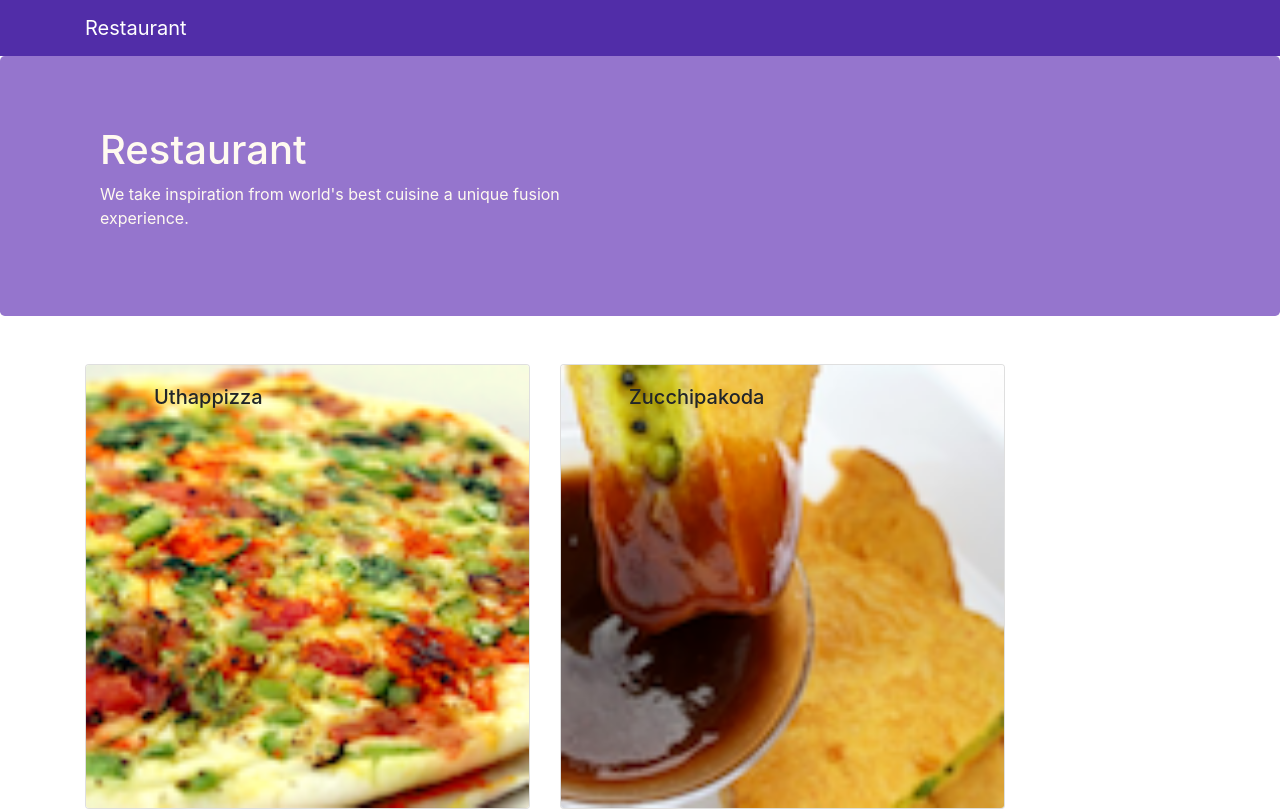
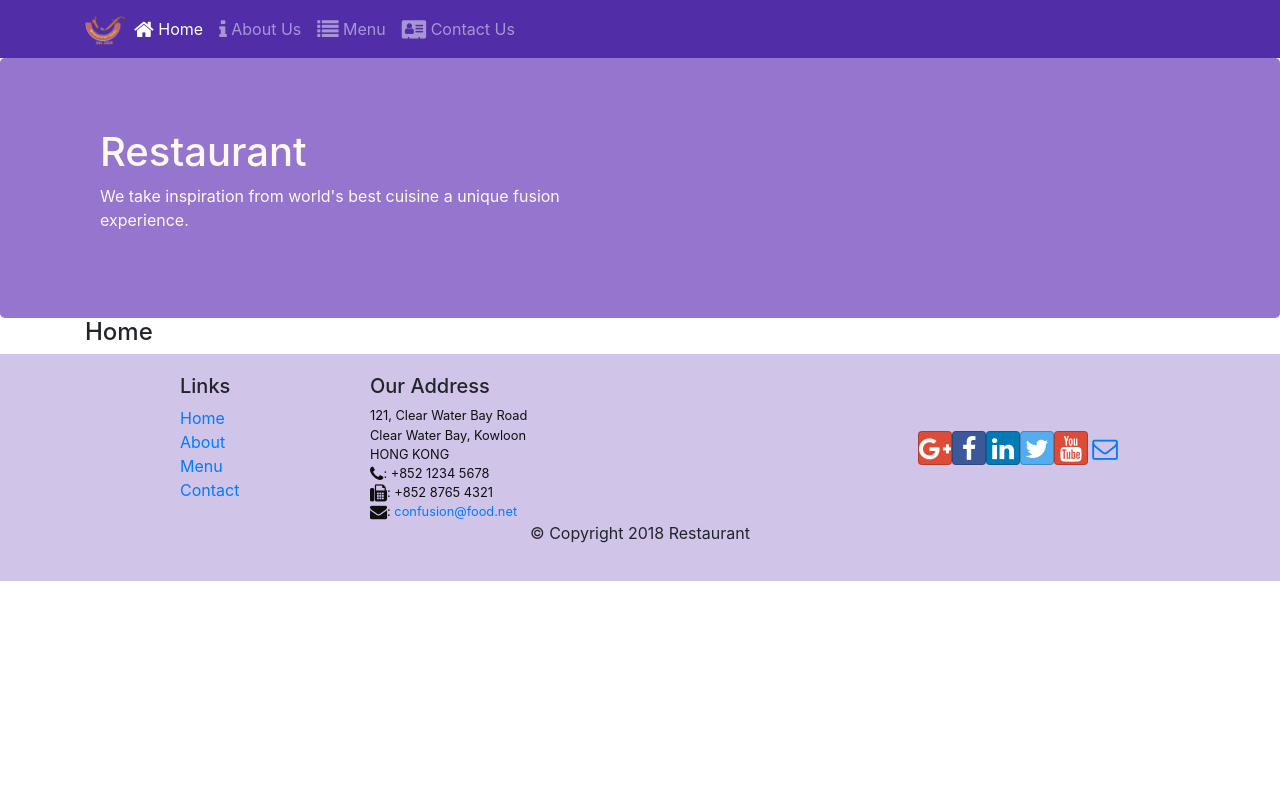
Before and after one commit to prakash19csu214/React-app, a React (Create React App) app: page /home in a window 1280 px wide. Shown: the top 811 px of the page. Built offline with nearby package versions, Linux system fonts and the light colour scheme.

Commit message:
react route

```diff
--- a/package.json
+++ b/package.json
@@ -12,6 +12,7 @@
     "react": "^17.0.2",
     "react-dom": "^17.0.2",
     "react-popper": "0.9.2",
+    "react-router-dom": "4.2.2",
     "react-scripts": "5.0.0",
     "reactstrap": "5.0.0",
     "web-vitals": "^2.1.4"
--- a/src/App.js
+++ b/src/App.js
@@ -1,16 +1,19 @@
 import React, { Component } from 'react';
 import Main from './components/MainComponents';
-import './App.css'
+import './App.css';
+import {BrowserRouter} from 'react-router-dom';
 
 class App extends Component {
 
   render() {
     return (
-      <div className="App">
+      <BrowserRouter>
+      <div>
         <Main />
       </div>
+      </BrowserRouter>
     );
   }
 }
 
-export default App;
+export default App
--- a/src/components/FooterComponent.js
+++ b/src/components/FooterComponent.js
@@ -1,4 +1,5 @@
 import React from "react";
+import Link from "react-router-dom/Link";
 
 function Footer(props){
     return(
@@ -8,10 +9,10 @@
                 <div className="col-4 offset-1 col-sm-2">
                     <h5>Links</h5>
                     <ul className="list-unstyled">
-                        <li><a href="#">Home</a></li>
-                        <li><a href="#">About</a></li>
-                        <li><a href="#">Menu</a></li>
-                        <li><a href="contactus.html">Contact</a></li>
+                        <li><Link to="/home">Home</Link></li>
+                        <li><Link to="/aboutus">About</Link></li>
+                        <li><Link to="/menu">Menu</Link></li>
+                        <li><Link to="/contactus">Contact</Link></li>
                     </ul>
                 </div>
                 <div className="col-7 col-sm-5">
--- a/src/components/HeaderComponent.js
+++ b/src/components/HeaderComponent.js
@@ -1,13 +1,55 @@
 import React, { Component } from "react";
-import { Navbar, NavbarBrand, Jumbotron } from "reactstrap";
+import { Navbar, NavbarBrand, Nav, NavbarToggler, Collapse, NavItem, Jumbotron } from "reactstrap";
+import NavLink from "react-router-dom/NavLink";
 
 class Header extends Component {
+
+  constructor(props){
+    super(props);
+    this.state = {
+      isNavOpen: false
+    };
+    this.toggleNav = this.toggleNav.bind(this)
+  }
+
+  toggleNav(){
+    this.setState({
+      isNavOpen: !this.state.isNavOpen
+    });
+  }
   render() {
     return (
       <React.Fragment>
-        <Navbar dark>
+        <Navbar dark expand="md">
           <div className="container">
-            <NavbarBrand href="/">Restaurant</NavbarBrand>
+            <NavbarToggler onClick={this.toggleNav} />
+            <NavbarBrand className="mr-auto" href="/">
+              <img src="assets/images/logo.png" height="30" width="41" alt="Restaurant" />
+            </NavbarBrand>
+            <Collapse isOpen={this.state.isNavOpen} navbar>
+            <Nav navbar>
+              <NavItem>
+                <NavLink className="nav-link" to="/home">
+                  <span className="fa fa-home fa-lg"></span> Home
+                </NavLink>
+                </NavItem>
+                <NavItem>
+                <NavLink className="nav-link" to="/aboutus">
+                  <span className="fa fa-info fa-lg"></span> About Us
+                </NavLink>
+                </NavItem>
+                <NavItem>
+                <NavLink className="nav-link" to="/menu">
+                  <span className="fa fa-list fa-lg"></span> Menu
+                </NavLink>
+                </NavItem>
+                <NavItem>
+                <NavLink className="nav-link" to="/contactus">
+                  <span className="fa fa-address-card fa-lg"></span> Contact Us
+                </NavLink>
+              </NavItem>
+            </Nav>
+            </Collapse>
           </div>
         </Navbar>
         <Jumbotron>
--- /dev/null
+++ b/src/components/HomeComponent.js
@@ -0,0 +1,11 @@
+import React from "react";
+
+function Home(props){
+    return(
+        <div className="container">
+            <h4>Home</h4>
+        </div>
+    );
+}
+
+export default Home;
--- a/src/components/MainComponents.js
+++ b/src/components/MainComponents.js
@@ -1,10 +1,12 @@
 import React, { Component } from 'react';
+import Home from './HomeComponent';
 import Menu from './MenuComponent';
 import '../App.css';
 import Header from './HeaderComponent';
 import { DISHES } from '../shared/dishes';
 import DishDetailsComponent from './DishDetailsComponent';
 import Footer from './FooterComponent';
+import { Switch, Route, Redirect } from 'react-router-dom';
 class Main extends Component{
 
   constructor(props){
@@ -12,22 +14,24 @@
 
     this.state = {
       dishes: DISHES,
-      selectedDish: null,
     }
 
 
   }
-  onDishSelect(dishId){
-    this.setState({selectedDish: dishId});
+  render() {
+  const HomePage = () => {
+    return(
+      <Home />
+    );
   }
-
-  render() {
   return (
     <div>
       <Header />
-      <Menu dishes={this.state.dishes}
-      onClick={(dishId)=>{this.onDishSelect(dishId)}}/>
-      <DishDetailsComponent selectedDish={this.state.dishes.filter((dish) => dish.id === this.state.selectedDish)[0]}/>
+      <Switch>
+        <Route path= "/home" component={HomePage} />
+        <Route exact path="/menu" component={() => <Menu dishes={this.state.dishes} />} />
+        <Redirect to="/home" />
+      </Switch>
       <Footer />
     </div>
   );
```
Also changed, not shown: 1 other file (tests, documents, lock files or other folders).
